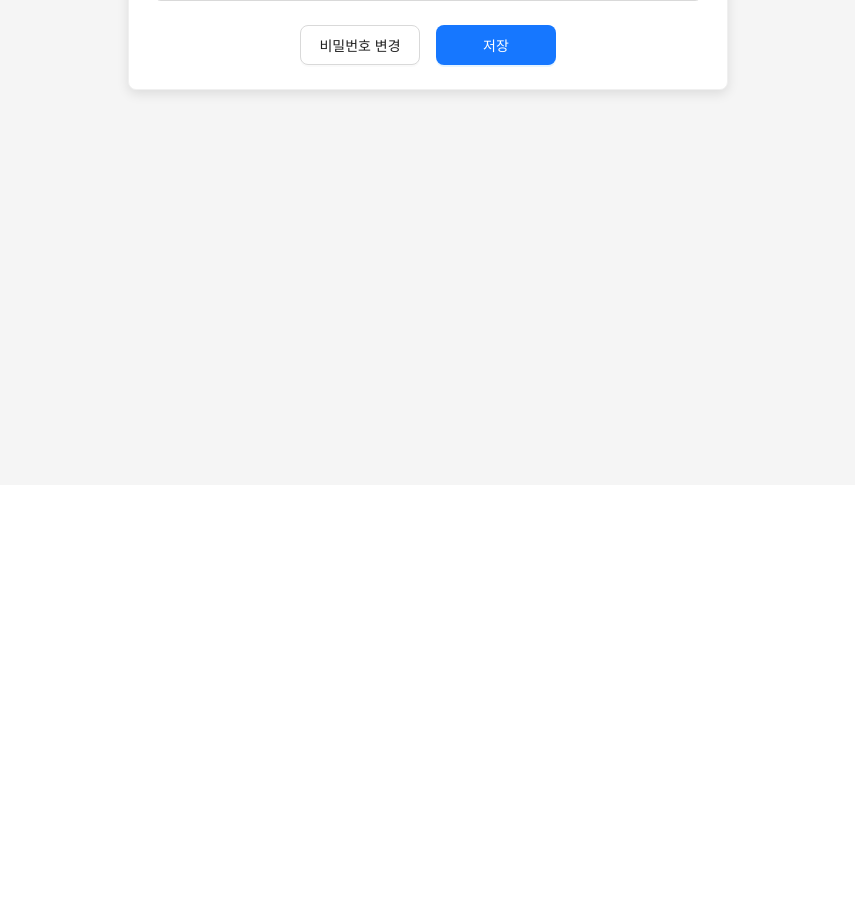
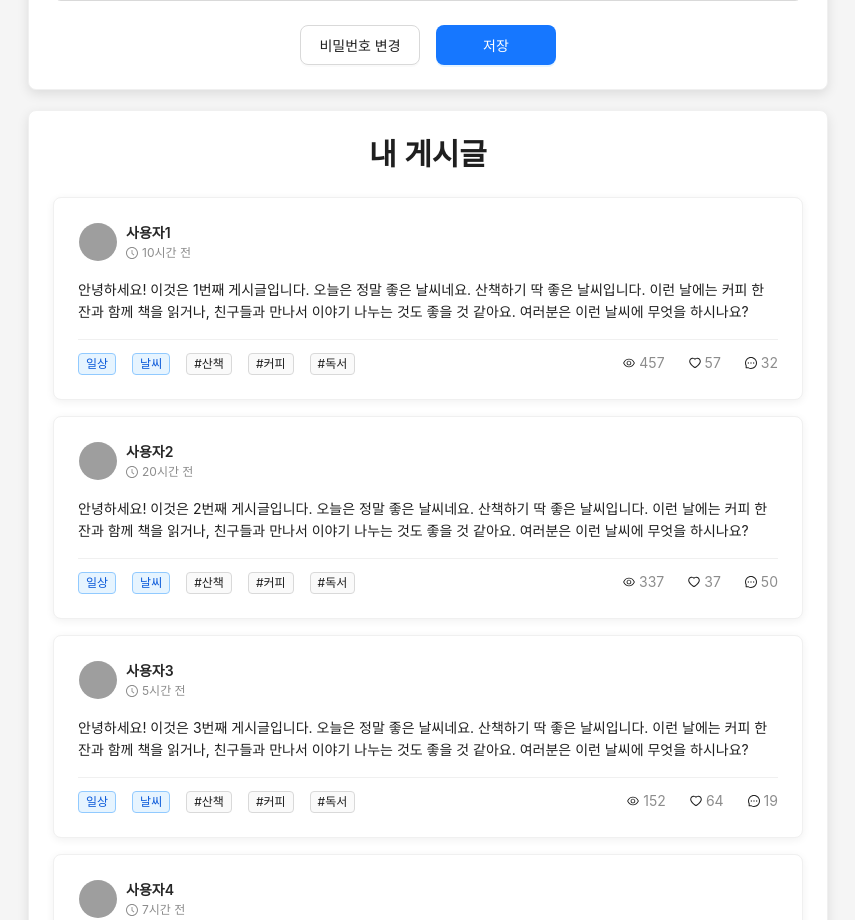
Before and after one commit to yologger/yologram-web-v2, a React (Vite) app: page /settings in a window 1280 px wide. Shown: the part 420-1340 px from the top of the page, without its empty margins (212-1067 px from the left). Before the commit the page ends 905 px from the top, so only its background shows below. Built offline with nearby package versions, Linux system fonts and the light colour scheme; grey boxes are pictures that could not be loaded.

Commit message:
feat: Settings.tsx 내 게시글  섹션 UI 구현

```diff
--- /dev/null
+++ b/src/components/organisms/MyBoardList.tsx
@@ -0,0 +1,175 @@
+import styled from '@emotion/styled';
+import { Card, List, Pagination, Space, Spin, Typography } from 'antd';
+import { useEffect, useState } from 'react';
+import BoardItem from './BoardItem';
+
+const { Title } = Typography;
+
+interface BoardData {
+  id: number;
+  author: {
+    name: string;
+    avatar: string;
+  };
+  content: string;
+  createdAt: string;
+  categories: string[];
+  tags: string[];
+  stats: {
+    views: number;
+    likes: number;
+    comments: number;
+  };
+}
+
+interface MyBoardListProps {
+  pageSize?: number;
+}
+
+const MyBoardList = ({ pageSize = 10 }: MyBoardListProps) => {
+  const [boardData, setBoardData] = useState<BoardData[]>([]);
+  const [loading, setLoading] = useState(false);
+  const [currentPage, setCurrentPage] = useState(1);
+  const [total, setTotal] = useState(0);
+
+  // Mock data generator
+  const generateMockData = (page: number, size: number): BoardData[] => {
+    const data: BoardData[] = [];
+    const startIndex = (page - 1) * size;
+
+    for (let i = 0; i < size; i++) {
+      const index = startIndex + i;
+      data.push({
+        id: index + 1,
+        author: {
+          name: `사용자${index + 1}`,
+          avatar: `https://api.dicebear.com/7.x/avataaars/svg?seed=User${index + 1}`,
+        },
+        content: `안녕하세요! 이것은 ${index + 1}번째 게시글입니다. 오늘은 정말 좋은 날씨네요. 산책하기 딱 좋은 날씨입니다. 이런 날에는 커피 한 잔과 함께 책을 읽거나, 친구들과 만나서 이야기 나누는 것도 좋을 것 같아요. 여러분은 이런 날씨에 무엇을 하시나요?`,
+        createdAt: `${Math.floor(Math.random() * 24)}시간 전`,
+        categories: ['일상', '날씨'],
+        tags: ['산책', '커피', '독서'],
+        stats: {
+          views: Math.floor(Math.random() * 1000) + 50,
+          likes: Math.floor(Math.random() * 100) + 10,
+          comments: Math.floor(Math.random() * 50) + 5,
+        },
+      });
+    }
+
+    return data;
+  };
+
+  const loadData = async (page: number) => {
+    setLoading(true);
+    try {
+      // Simulate API delay
+      await new Promise((resolve) => setTimeout(resolve, 500));
+
+      const newData = generateMockData(page, pageSize);
+      setBoardData(newData);
+
+      // Set total to 100 for demo purposes
+      setTotal(100);
+    } catch (error) {
+      console.error('Failed to load data:', error);
+    } finally {
+      setLoading(false);
+    }
+  };
+
+  useEffect(() => {
+    loadData(currentPage);
+  }, [currentPage, pageSize]);
+
+  const handlePageChange = (page: number) => {
+    setCurrentPage(page);
+  };
+
+  return (
+    <StyledCard>
+      <StyledSpace direction="vertical" size="large">
+        <StyledTitle level={2}>내 게시글</StyledTitle>
+
+        {loading ? (
+          <LoadingContainer>
+            <Spin size="large" />
+          </LoadingContainer>
+        ) : (
+          <>
+            <List
+              dataSource={boardData}
+              renderItem={(item) => (
+                <List.Item style={{ padding: 0, border: 'none' }}>
+                  <BoardItem {...item} />
+                </List.Item>
+              )}
+              locale={{
+                emptyText: '작성한 게시글이 없습니다.',
+              }}
+            />
+
+            {total > 0 && (
+              <PaginationContainer>
+                <Pagination
+                  current={currentPage}
+                  total={total}
+                  pageSize={pageSize}
+                  onChange={handlePageChange}
+                  showSizeChanger={false}
+                  // showTotal={(total, range) => `${range[0]}-${range[1]} / 총 ${total}개`}
+                />
+              </PaginationContainer>
+            )}
+          </>
+        )}
+      </StyledSpace>
+    </StyledCard>
+  );
+};
+
+const StyledCard = styled(Card)`
+  width: 100%;
+  max-width: 800px;
+  box-shadow: 0 4px 12px rgba(0, 0, 0, 0.1);
+  border-radius: 8px;
+  margin-top: 20px;
+
+  @media (max-width: 768px) {
+    max-width: 100%;
+    border-radius: 0;
+    box-shadow: none;
+    border: none;
+    margin-top: 0;
+  }
+`;
+
+const StyledSpace = styled(Space)`
+  width: 100%;
+
+  @media (max-width: 768px) {
+    flex: 1;
+    display: flex;
+    flex-direction: column;
+  }
+`;
+
+const StyledTitle = styled(Title)`
+  text-align: center;
+  margin: 0 !important;
+`;
+
+const LoadingContainer = styled.div`
+  display: flex;
+  justify-content: center;
+  align-items: center;
+  padding: 40px 0;
+`;
+
+const PaginationContainer = styled.div`
+  display: flex;
+  justify-content: center;
+  margin-top: 20px;
+`;
+
+export default MyBoardList;
--- a/src/components/organisms/ProfileForm.tsx
+++ b/src/components/organisms/MyProfileForm.tsx
@@ -16,7 +16,7 @@ interface UpdateProfileFormProps {
   initialValues?: ProfileFormData;
 }
 
-const ProfileForm = ({
+const MyProfileForm = ({
   onSave,
   onPasswordChange,
   loading = false,
@@ -90,7 +90,7 @@ const ProfileForm = ({
 
 const StyledCard = styled(Card)`
   width: 100%;
-  max-width: 600px;
+  max-width: 800px;
   box-shadow: 0 4px 12px rgba(0, 0, 0, 0.1);
   border-radius: 8px;
 
@@ -126,4 +126,4 @@ const ButtonGroup = styled.div`
   justify-content: center;
 `;
 
-export default ProfileForm;
+export default MyProfileForm;
--- a/src/pages/Settings.tsx
+++ b/src/pages/Settings.tsx
@@ -1,6 +1,7 @@
 import styled from '@emotion/styled';
 import { useState } from 'react';
-import ProfileForm from '../components/organisms/ProfileForm';
+import MyBoardList from '../components/organisms/MyBoardList';
+import MyProfileForm from '../components/organisms/MyProfileForm';
 
 interface ProfileFormData {
   email: string;
@@ -31,15 +32,21 @@ const SettingsPage = () => {
 
   return (
     <Container>
-      <ProfileForm onSave={handleSave} onPasswordChange={handlePasswordChange} loading={loading} />
+      <MyProfileForm
+        onSave={handleSave}
+        onPasswordChange={handlePasswordChange}
+        loading={loading}
+      />
+      <MyBoardList />
     </Container>
   );
 };
 
 const Container = styled.div`
   display: flex;
-  justify-content: center;
-  align-items: flex-start;
+  flex-direction: column;
+  justify-content: flex-start;
+  align-items: center;
   min-height: 100vh;
   padding: 20px;
   background-color: #f5f5f5;
```
